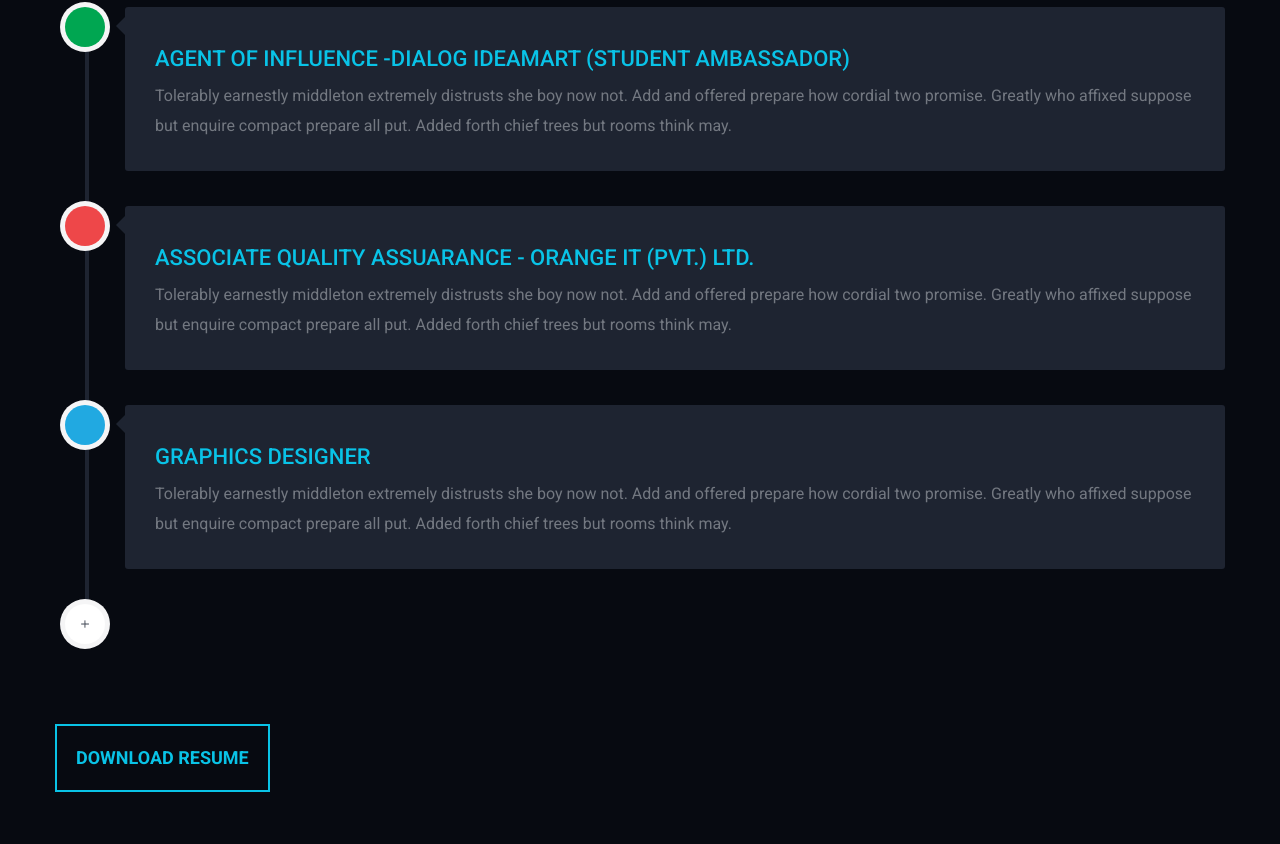
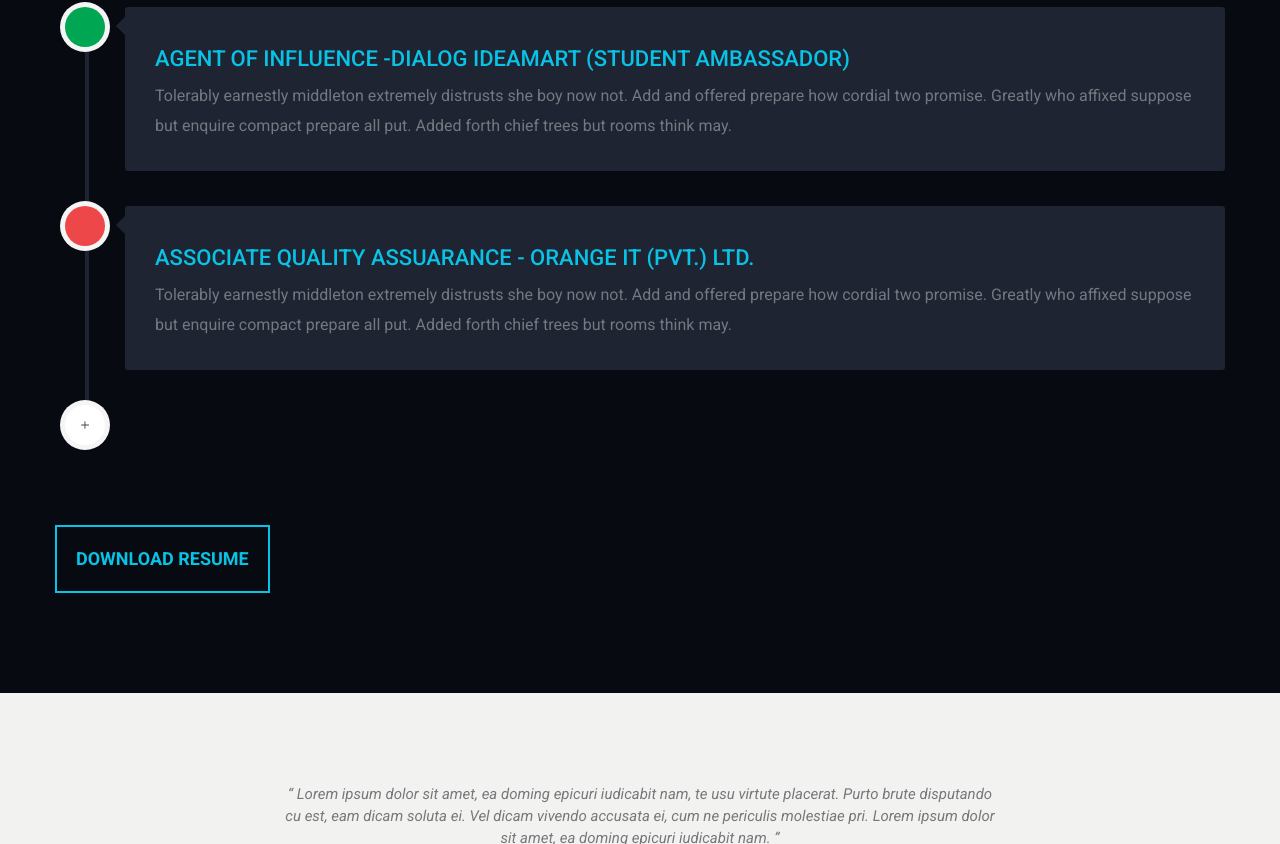
Before and after one commit to akalankajayalath/Akalanka, a plain HTML site: page index.html in a window 1280 px wide. Shown: the part 3860-4704 px from the top of the page. Drawn offline with nearby package versions, Linux system fonts and the light colour scheme.

Commit message:
Expierience edites

```diff
--- a/index.html
+++ b/index.html
@@ -349,24 +349,6 @@
         </article>
 
 
-        <article class="timeline-entry">
-
-            <div class="timeline-entry-inner">
-
-                <div class="timeline-icon bg-info">
-                    <i class="entypo-location"></i>
-                </div>
-
-                <div class="timeline-label">
-                    <h3 class="resume-title">Graphics designer</h3>
-                    <p>Tolerably earnestly middleton extremely distrusts she boy now not. Add and offered prepare how cordial two promise. Greatly who affixed suppose but enquire compact prepare all put. Added forth chief trees but rooms think may.</p>
-                </div>
-            </div>
-
-        </article>
-
-
-
         <article class="timeline-entry begin">
 
             <div class="timeline-entry-inner">
```
